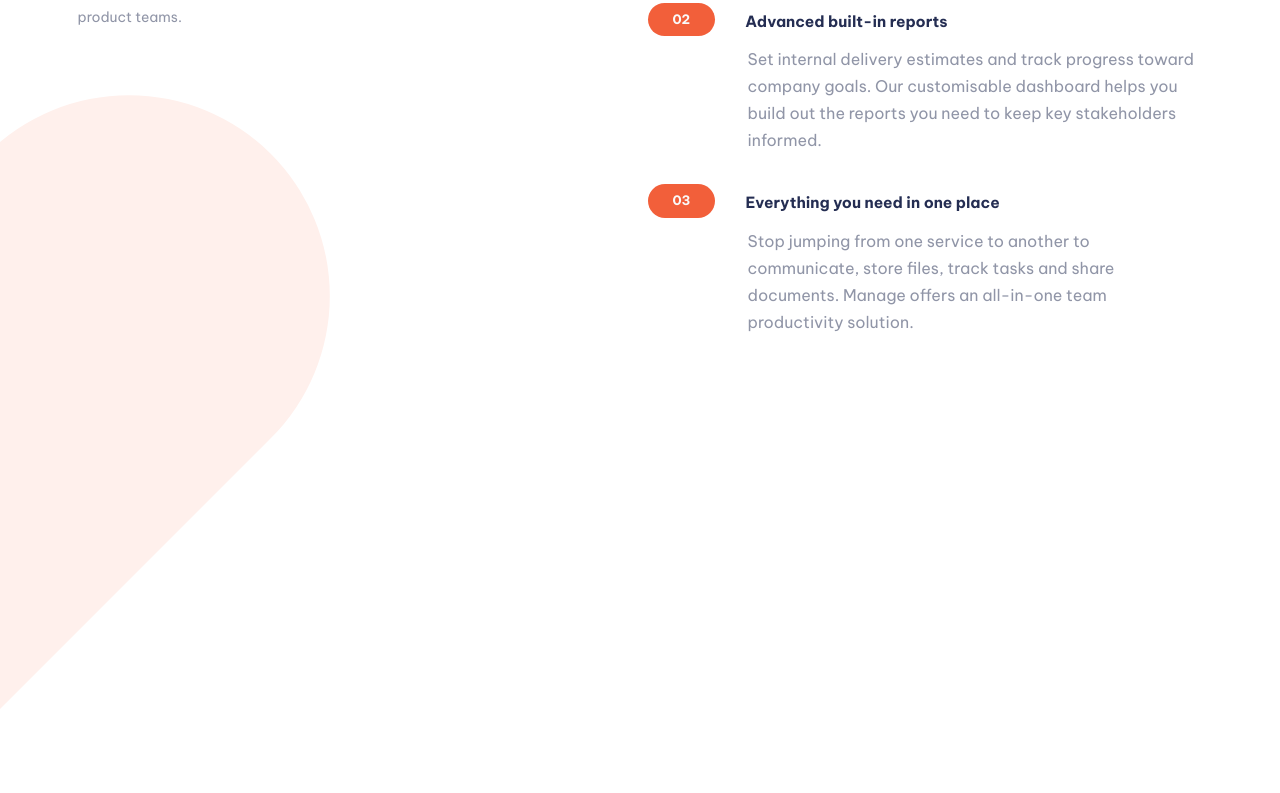
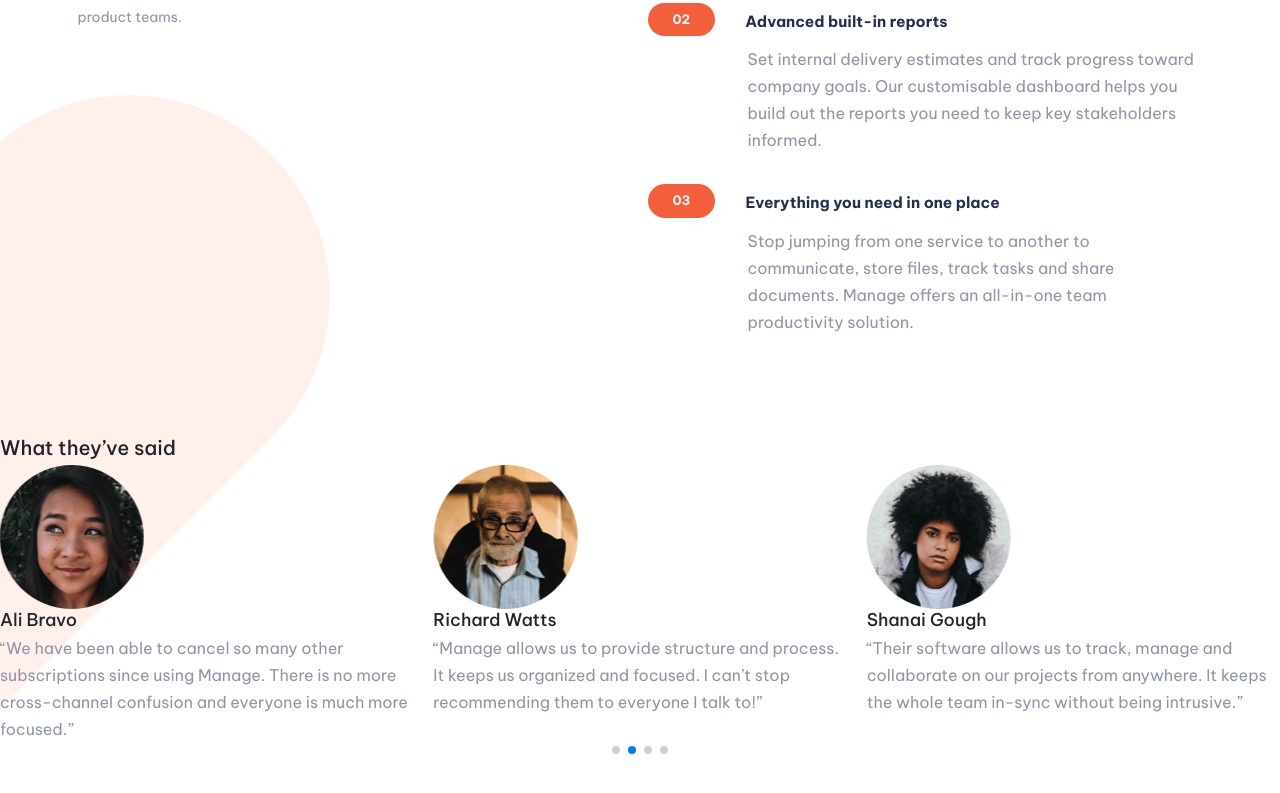
Before and after one commit to faha1999/manage-landing-page, a React (Create React App) app: page / in a window 1280 px wide. Shown: the part 825-1618 px from the top of the page. Built offline with nearby package versions, Linux system fonts and the light colour scheme.

Commit message:
added basic layout

```diff
--- a/package.json
+++ b/package.json
@@ -11,6 +11,7 @@
     "react-bootstrap": "^2.5.0",
     "react-dom": "^18.2.0",
     "react-scripts": "5.0.1",
+    "swiper": "^8.3.2",
     "web-vitals": "^2.1.4"
   },
   "scripts": {
--- a/src/App.jsx
+++ b/src/App.jsx
@@ -3,6 +3,7 @@ import { Header } from './components/Header';
 import bgTop from './assets/images/bg-tablet-pattern.svg';
 import { Hero } from './components/Hero';
 import { About } from './components/About';
+import { Testimonials } from './components/Testimonials';
 
 export const App = () => {
   return (
@@ -11,6 +12,7 @@ export const App = () => {
       <Header />
       <Hero />
       <About />
+      <Testimonials />
     </>
   );
 };
--- /dev/null
+++ b/src/components/Testimonials.jsx
@@ -0,0 +1,55 @@
+import React from 'react';
+import { Swiper, SwiperSlide } from 'swiper/react';
+import { Autoplay, Pagination } from 'swiper';
+
+import 'swiper/css';
+import 'swiper/css/pagination';
+import { testimonialsData } from '../data/testimonialsData';
+
+export const Testimonials = () => {
+  return (
+    <>
+      <section className="Testimonials">
+        <h2>What they’ve said</h2>
+
+        <Swiper
+          slidesPerView={1}
+          loop={true}
+          spaceBetween={10}
+          pagination={{
+            clickable: true,
+          }}
+          breakpoints={{
+            640: {
+              slidesPerView: 1,
+              spaceBetween: 10,
+            },
+            1024: {
+              slidesPerView: 3,
+              spaceBetween: 20,
+            },
+          }}
+          modules={[Autoplay, Pagination]}
+          autoplay={{
+            delay: 2500,
+            disableOnInteraction: false,
+          }}
+          className="mySwiper"
+        >
+          {testimonialsData.map((data) => (
+            <SwiperSlide key={data.title}>
+              <div className="cardBody">
+                <img src={data.img} alt={data.title} />
+                <h3>{data.title}</h3>
+
+                <div className="cardText">
+                  <p>{data.details}</p>
+                </div>
+              </div>
+            </SwiperSlide>
+          ))}
+        </Swiper>
+      </section>
+    </>
+  );
+};
--- /dev/null
+++ b/src/data/testimonialsData.jsx
@@ -0,0 +1,27 @@
+import anisha from '../assets/images/avatar-anisha.png';
+import ali from '../assets/images/avatar-ali.png';
+import rechard from '../assets/images/avatar-richard.png';
+import shanai from '../assets/images/avatar-shanai.png';
+
+export const testimonialsData = [
+  {
+    img: anisha,
+    title: 'Anisha Li',
+    details: `“Manage has supercharged our team’s workflow. The ability to maintain visibility on larger milestones at all times keeps everyone motivated.”`,
+  },
+  {
+    img: ali,
+    title: 'Ali Bravo',
+    details: `“We have been able to cancel so many other subscriptions since using Manage. There is no more cross-channel confusion and everyone is much more focused.”`,
+  },
+  {
+    img: rechard,
+    title: 'Richard Watts',
+    details: `“Manage allows us to provide structure and process. It keeps us organized and focused. I can’t stop recommending them to everyone I talk to!”`,
+  },
+  {
+    img: shanai,
+    title: 'Shanai Gough',
+    details: `“Their software allows us to track, manage and collaborate on our projects from anywhere. It keeps the whole team in-sync without being intrusive.”`,
+  },
+];
```
Also changed, not shown: 1 other file (tests, documents, lock files or other folders).
